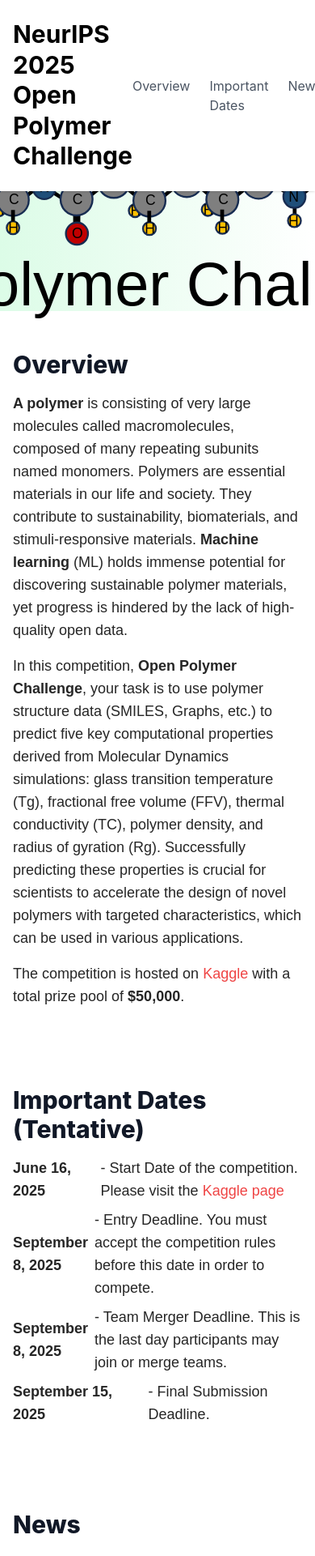
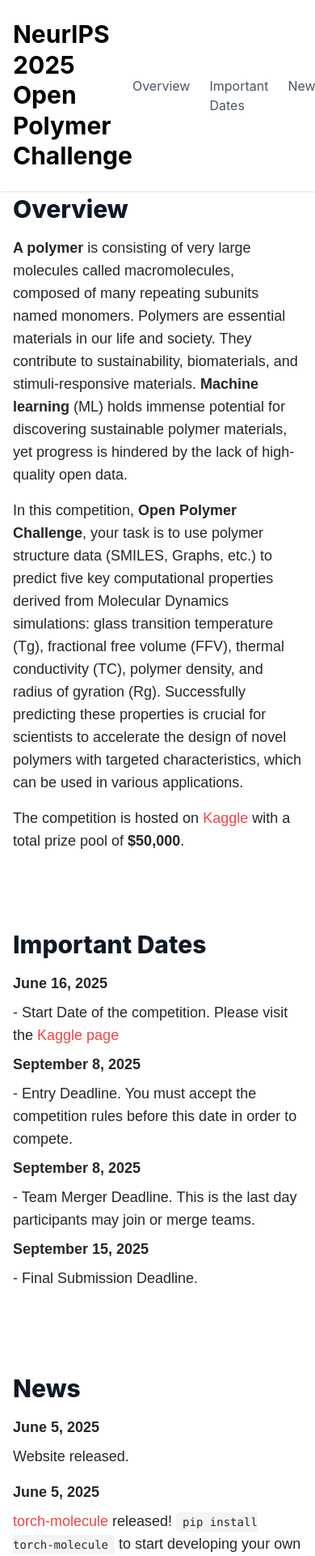
Before and after one commit to open-polymer-challenge/open-polymer-challenge.github.io, a React (Create React App) app: page / in a window 390 px wide. Shown: the top 1921 px of the page at 81% size. Built offline with nearby package versions, Linux system fonts and the light colour scheme; a web font is replaced by a local one.

Commit message:
update 16 for kaggle launch

```diff
--- a/src/components/Challenge.js
+++ b/src/components/Challenge.js
@@ -4,11 +4,11 @@ import img_title from "../imgs/title.svg";
 const Challenge = () => {
   return (
     <main>
-      <section class="h-28 bg-gradient-to-r from-green-100 to-blue-0 w-full mx-auto px-4 sm:px-6 lg:px-8 py-40 mt-16 top-5">
+      <section className="h-28 bg-gradient-to-r from-green-100 to-blue-0 w-full mx-auto px-4 sm:px-6 lg:px-8 py-20 sm:py-40 mt-8 sm:mt-16 top-5">
         <img
           src={img_title}
           alt="Background"
-          className="w-1/10 h-1/3 object-cover absolute top-40 left-1/2 transform -translate-x-1/2"
+          className="w-3/4 sm:w-2/3 h-auto object-cover absolute top-20 sm:top-40 left-1/2 transform -translate-x-1/2"
         />
       </section>
 
@@ -57,18 +57,18 @@ const Challenge = () => {
       >
         <div className="max-w-5xl mx-auto">
           <h2 className="text-3xl font-extrabold text-gray-900 sm:text-4xl">
-            Important Dates (Tentative)
+            Important Dates
           </h2>
           <div className="mt-4 text-lg text-neutral-800">
             <div
-              className="flex items-center gap-2 mb-2"
+              className="flex flex-col sm:flex-row sm:items-center gap-2 mb-2"
               style={{ fontFamily: "Khula, sans-serif" }}
             >
-              <span className="inline-block w-48 font-bold">
+              <span className="inline-block w-full sm:w-48 font-bold">
                 June 16, 2025
               </span>
               <span>
-                - Start Date of the competition. Please visit the{"  "}
+                - Start Date of the competition. Please visit the{" "}
                 <a
                   className="text-red-500"
                   href="https://www.kaggle.com/competitions/neurips-open-polymer-prediction-2025/"
@@ -81,10 +81,10 @@ const Challenge = () => {
             </div>
 
             <div
-              className="flex items-center gap-2 mb-2"
+              className="flex flex-col sm:flex-row sm:items-center gap-2 mb-2"
               style={{ fontFamily: "Khula, sans-serif" }}
             >
-              <span className="inline-block w-48 font-bold">
+              <span className="inline-block w-full sm:w-48 font-bold">
                 September 8, 2025
               </span>
               <span>
@@ -93,10 +93,10 @@ const Challenge = () => {
             </div>
 
             <div
-              className="flex items-center gap-2 mb-2"
+              className="flex flex-col sm:flex-row sm:items-center gap-2 mb-2"
               style={{ fontFamily: "Khula, sans-serif" }}
             >
-              <span className="inline-block w-48 font-bold">
+              <span className="inline-block w-full sm:w-48 font-bold">
                 September 8, 2025
               </span>
               <span>
@@ -105,10 +105,10 @@ const Challenge = () => {
             </div>
 
             <div
-              className="flex items-center gap-2 mb-2"
+              className="flex flex-col sm:flex-row sm:items-center gap-2 mb-2"
               style={{ fontFamily: "Khula, sans-serif" }}
             >
-              <span className="inline-block w-48 font-bold">
+              <span className="inline-block w-full sm:w-48 font-bold">
                 September 15, 2025
               </span>
               <span>
@@ -129,23 +129,23 @@ const Challenge = () => {
           </h2>
           <div className="mt-4 text-lg text-neutral-800">
             <div
-              className="flex items-center gap-2"
+              className="flex flex-col sm:flex-row sm:items-center gap-2"
               style={{ fontFamily: "Khula, sans-serif" }}
             >
-              <span className="inline-block w-52 font-bold">
+              <span className="inline-block w-full sm:w-52 font-bold">
                 June 5, 2025
               </span>
               <span>
-              Website released.
+                Website released.
               </span>
             </div>
           </div>
           <div className="mt-4 text-lg text-neutral-800">
             <div
-              className="flex items-center gap-2"
+              className="flex flex-col sm:flex-row sm:items-center gap-2"
               style={{ fontFamily: "Khula, sans-serif" }}
             >
-              <span className="inline-block w-52 font-bold">
+              <span className="inline-block w-full sm:w-52 font-bold">
                 June 5, 2025
               </span>
               <span>
@@ -163,14 +163,14 @@ const Challenge = () => {
 
           <div className="mt-4 text-lg text-neutral-800">
             <div
-              className="flex items-center gap-2"
+              className="flex flex-col sm:flex-row sm:items-center gap-2"
               style={{ fontFamily: "Khula, sans-serif" }}
             >
-              <span className="inline-block w-52 font-bold">
+              <span className="inline-block w-full sm:w-52 font-bold">
                 June 16, 2025
               </span>
               <span>
-              We launch the competition on{" "}
+                We launch the competition on{" "}
                 <a
                   className="text-red-500"
                   href="https://www.kaggle.com/competitions/neurips-open-polymer-prediction-2025/"
@@ -186,10 +186,10 @@ const Challenge = () => {
 
           <div className="mt-4 text-lg text-neutral-800">
             <div
-              className="flex items-center gap-2"
+              className="flex flex-col sm:flex-row sm:items-center gap-2"
               style={{ fontFamily: "Khula, sans-serif" }}
             >
-              <span className="inline-block w-52 font-bold">
+              <span className="inline-block w-full sm:w-52 font-bold">
                 June 16, 2025
               </span>
               <span>
@@ -366,30 +366,30 @@ const Challenge = () => {
           <h2 className="text-3xl font-extrabold text-gray-900 sm:text-4xl mb-8">
             Acknowledgements
           </h2>
-          <div className="flex justify-start items-center flex-wrap gap-6">
-            <div className="flex flex-col items-center">
+          <div className="flex justify-center items-center flex-wrap gap-4 sm:gap-6">
+            <div className="flex flex-col items-center w-full sm:w-auto">
               <img
                 src="https://seekvectorlogo.com/wp-content/uploads/2019/08/university-of-notre-dame-vector-logo.png"
                 alt="University of Notre Dame"
-                className="h-64 w-64 object-contain mb-2"
+                className="h-32 w-32 sm:h-48 sm:w-48 lg:h-64 lg:w-64 object-contain mb-2"
               />
-              <span className="text-sm text-gray-600">University of Notre Dame</span>
+              <span className="text-xs sm:text-sm text-gray-600 text-center">University of Notre Dame</span>
             </div>
-            <div className="flex flex-col items-center">
+            <div className="flex flex-col items-center w-full sm:w-auto">
               <img
                 src="https://brand.wisc.edu/content/uploads/2023/09/vert-w-crest-logo-print-color.png"
                 alt="University of Wisconsin-Madison"
-                className="h-64 w-64 object-contain mb-2"
+                className="h-32 w-32 sm:h-48 sm:w-48 lg:h-64 lg:w-64 object-contain mb-2"
               />
-              <span className="text-sm text-gray-600">University of Wisconsin-Madison</span>
+              <span className="text-xs sm:text-sm text-gray-600 text-center">University of Wisconsin-Madison</span>
             </div>
-            <div className="flex flex-col items-center">
+            <div className="flex flex-col items-center w-full sm:w-auto">
               <img
                 src="https://upload.wikimedia.org/wikipedia/commons/thumb/f/f4/Kaggle_Logo.svg/1024px-Kaggle_Logo.svg.png?20240209024103"
                 alt="Kaggle"
-                className="h-64 w-64 object-contain mb-2"
+                className="h-32 w-32 sm:h-48 sm:w-48 lg:h-64 lg:w-64 object-contain mb-2"
               />
-              <span className="text-sm text-gray-600">Kaggle</span>
+              <span className="text-xs sm:text-sm text-gray-600 text-center">Kaggle</span>
             </div>
           </div>
         </div>
```
